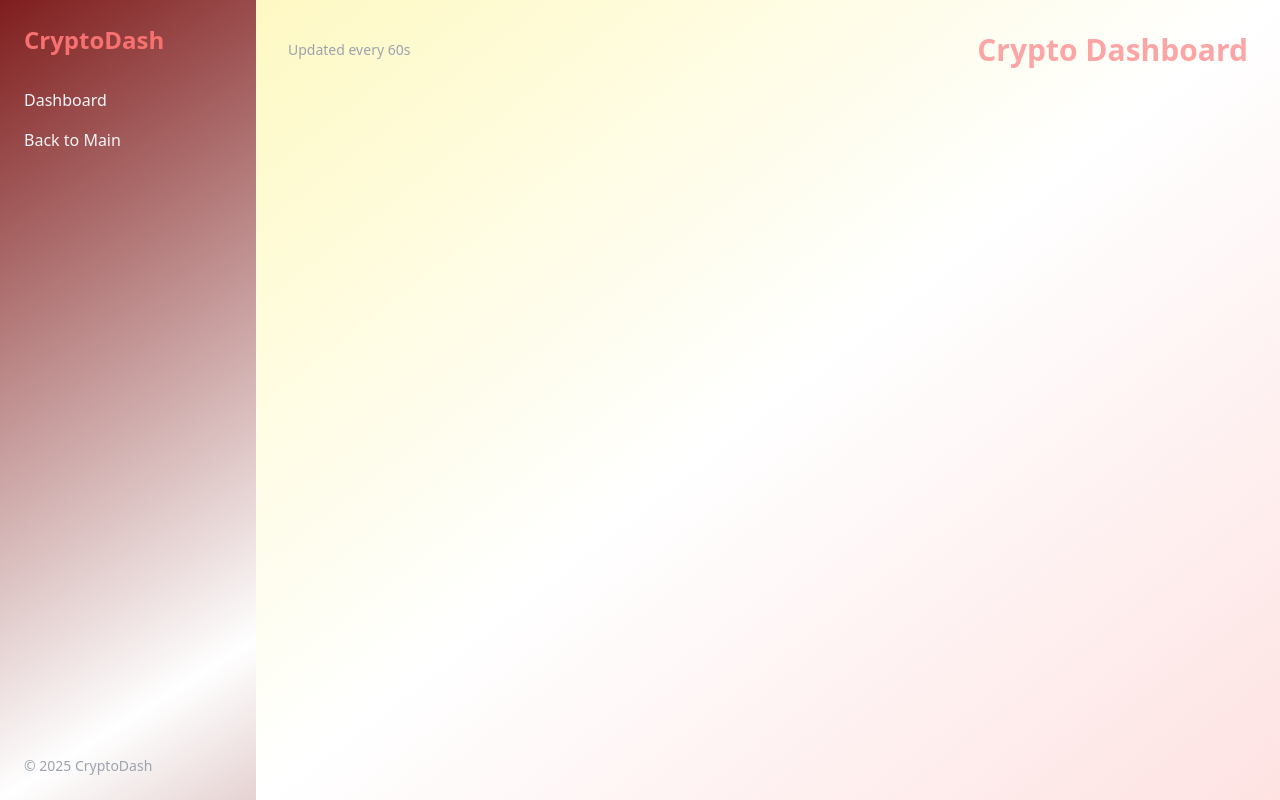
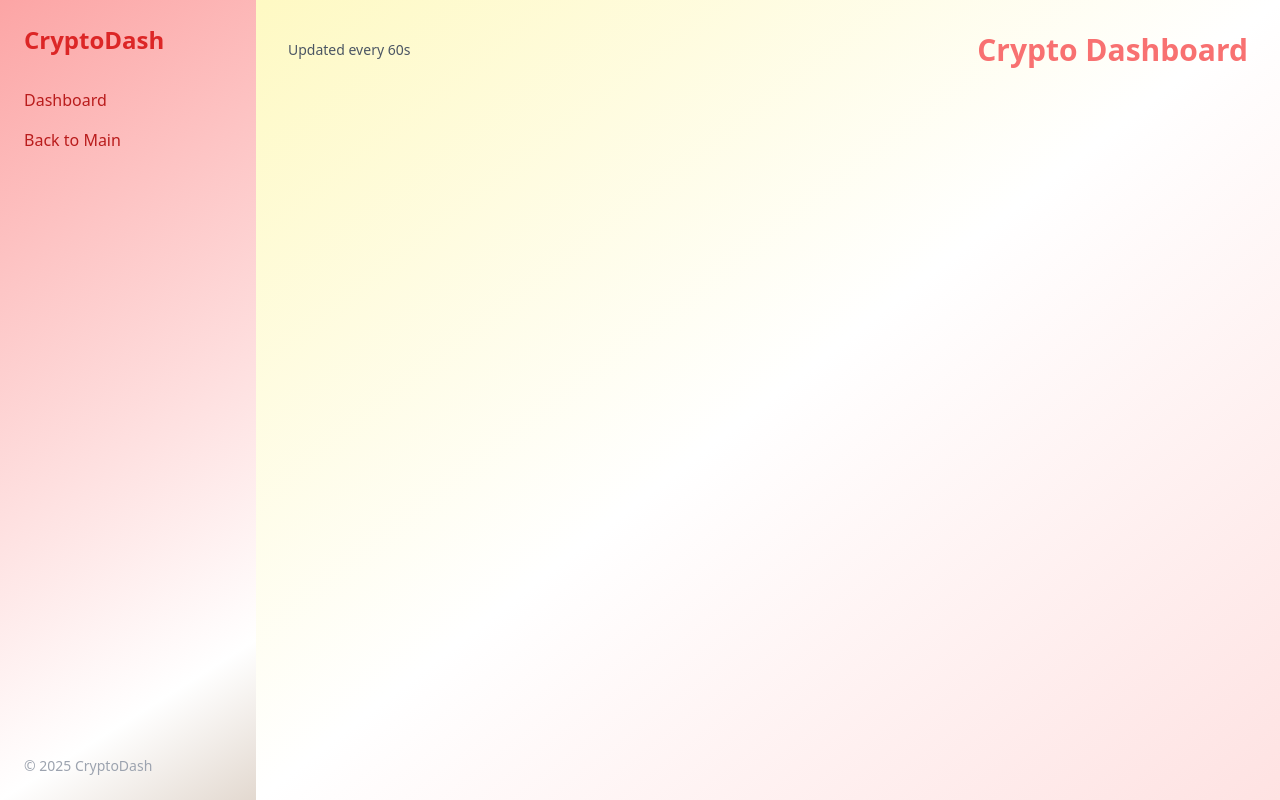
Before and after one commit to anniszlkh/softwareDemonstration, a plain HTML site: page financeDashboard.html in a window 1280 px wide. Drawn offline with nearby package versions, Linux system fonts and the light colour scheme; no server answers.

Commit message:
Add files via upload

```diff
--- a/financeDashboard.html
+++ b/financeDashboard.html
@@ -6,38 +6,36 @@
   <title>Crypto Dashboard</title>
   <script src="https://cdn.tailwindcss.com"></script>
   <script src="https://cdn.jsdelivr.net/npm/chart.js"></script>
-
 </head>
-<body class="bg-gradient-to-br from-red-900 via-white to-red-900 text-pink-200 font-sans">
-  <div class="flex h-screen">
+<body class="bg-gradient-to-br from-red-300 via-white to-yellow-900 text-pink-200 font-sans min-h-screen">
+  <div class="flex flex-col md:flex-row min-h-screen">
     <!-- Sidebar -->
-    <aside class="w-64 bg-white-800 p-6 flex flex-col text-gray-100">
-      <h1 class="text-2xl font-bold mb-8 text-red-400">CryptoDash</h1>
+    <aside class="w-full md:w-64 bg-gradient-red-300 p-6 flex flex-col text-red-700">
+      <h1 class="text-2xl font-bold mb-8 text-red-600">CryptoDash</h1>
       <nav class="flex-1">
         <ul class="space-y-4">
-          <li><a href="#" onclick="showSection('dashboard')" class="hover:text-pink-900">Dashboard</a></li>
-          <li><a href="index.html" class="text-black-800 hover:underline">Back to Main</a></li>
+          <li><a href="#" onclick="showSection('dashboard')" class="hover:text-pink-800">Dashboard</a></li>
+          <li><a href="index.html" class="hover:underline text-red-700">Back to Main</a></li>
         </ul>
       </nav>
       <footer class="mt-auto text-sm text-gray-400">&copy; 2025 CryptoDash</footer>
     </aside>
 
     <!-- Main content -->
-    <div class="flex-1 p-8 bg-gradient-to-br from-yellow-100 via-white to-red-100 overflow-y-auto">
+    <main class="flex-1 p-4 sm:p-6 md:p-8 bg-gradient-to-br from-yellow-100 via-white to-red-100 overflow-y-auto">
       <!-- Header -->
-      <header class="flex justify-between items-center mb-6">
-        <span class="text-sm text-gray-400">Updated every 60s</span>
-        <h2 class="text-3xl font-semibold text-red-300">Crypto Dashboard</h2>
+      <header class="flex flex-col sm:flex-row sm:justify-between sm:items-center mb-6 gap-2">
+        <span class="text-sm text-gray-600">Updated every 60s</span>
+        <h2 class="text-3xl font-semibold text-red-400">Crypto Dashboard</h2>
       </header>
 
       <!-- Dashboard Section -->
       <section id="dashboard-section">
         <div id="crypto-container" class="grid grid-cols-1 sm:grid-cols-2 md:grid-cols-3 gap-6">
-          <!--  -->
+          <!-- Crypto cards -->
         </div>
       </section>
-
-    </div>
+    </main>
   </div>
 
   <script>
@@ -52,18 +50,17 @@
 
         coins.forEach((coin) => {
           const { usd, usd_24h_change } = data[coin];
-          const changeColor = usd_24h_change >= 0 ? "text-green-400" : "text-red-400";
+          const changeColor = usd_24h_change >= 0 ? "text-green-500" : "text-red-500";
 
           const card = `
             <a href="coin.html?coin=${coin}">
-              <div class="bg-white-800 p-6 rounded-xl shadow-md hover:shadow-xl hover:scale-105 transition-transform">
+              <div class="bg-white p-6 rounded-xl shadow-md hover:shadow-xl hover:scale-105 transition-transform">
                 <h3 class="text-2xl font-bold text-pink-400 capitalize mb-2">${coin}</h3>
-                <p class="text-lg text-gray-900">$ ${usd.toFixed(2)}</p>
+                <p class="text-lg text-gray-800">$ ${usd.toFixed(2)}</p>
                 <p class="${changeColor} font-medium mt-1">${usd_24h_change.toFixed(2)}%</p>
               </div>
             </a>
           `;
-
           container.innerHTML += card;
         });
 
```
